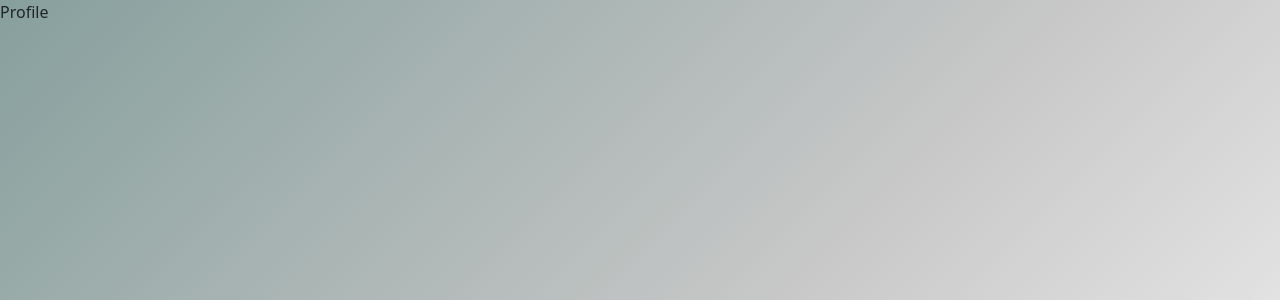
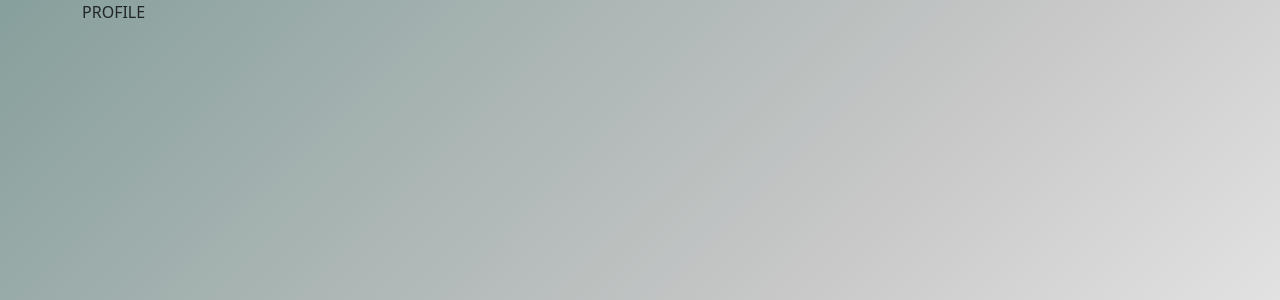
Before and after one commit to lribeiroalves/final_project, a Python web app: template PyTradeGames/blueprints/webui/templates/homepage/profile.html in a window 1280 px wide. Shown: the part 60-360 px from the top of the page. Run offline with Jinja, Linux system fonts and the light colour scheme; the template is opened without the code that fills it, so the values that code supplies are empty.

Commit message:
Update profile.html

```diff
--- a/PyTradeGames/blueprints/webui/templates/homepage/profile.html
+++ b/PyTradeGames/blueprints/webui/templates/homepage/profile.html
@@ -3,7 +3,7 @@
 {% block title %}{{ current_user.username }}{% endblock %}
 
 {% block main%}
-    <p>
-        Profile
-    </p>
+    <div class="container-md">
+        <p>PROFILE</p>
+    </div>
 {% endblock %}
```
